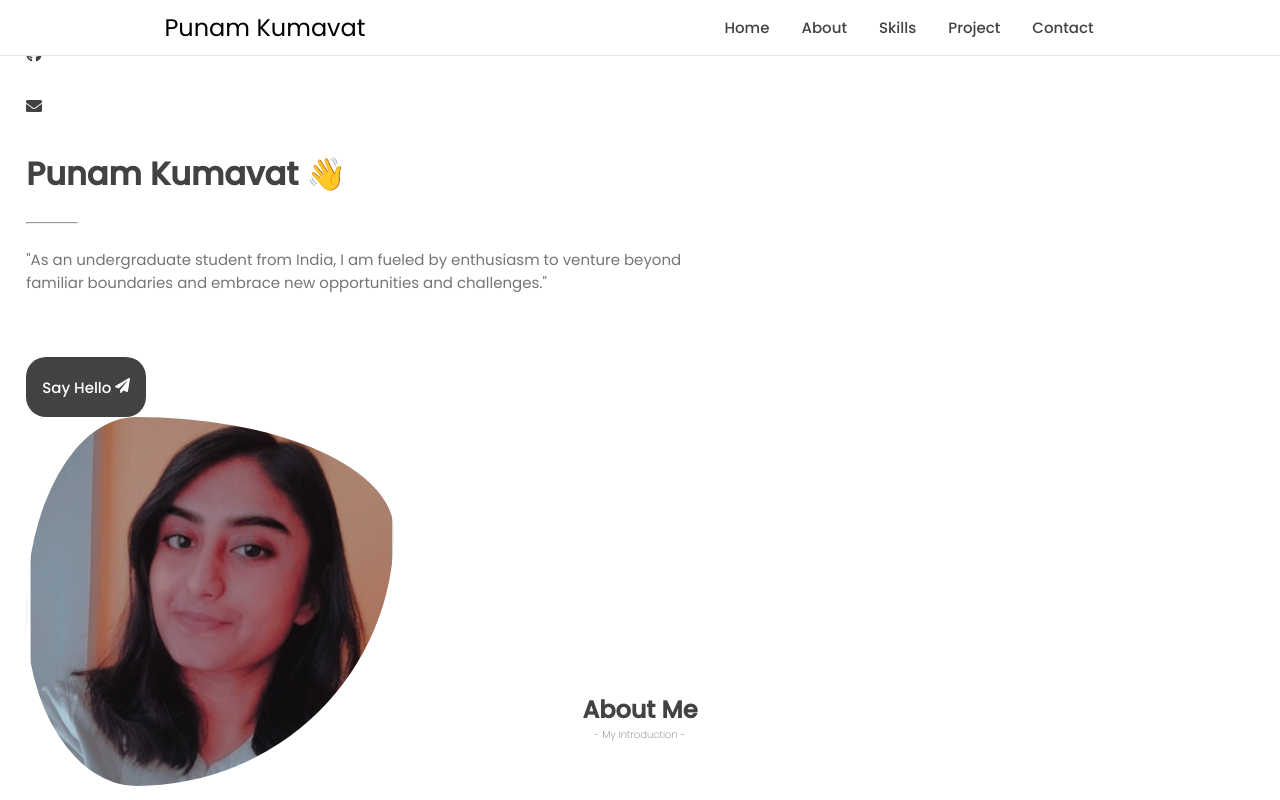
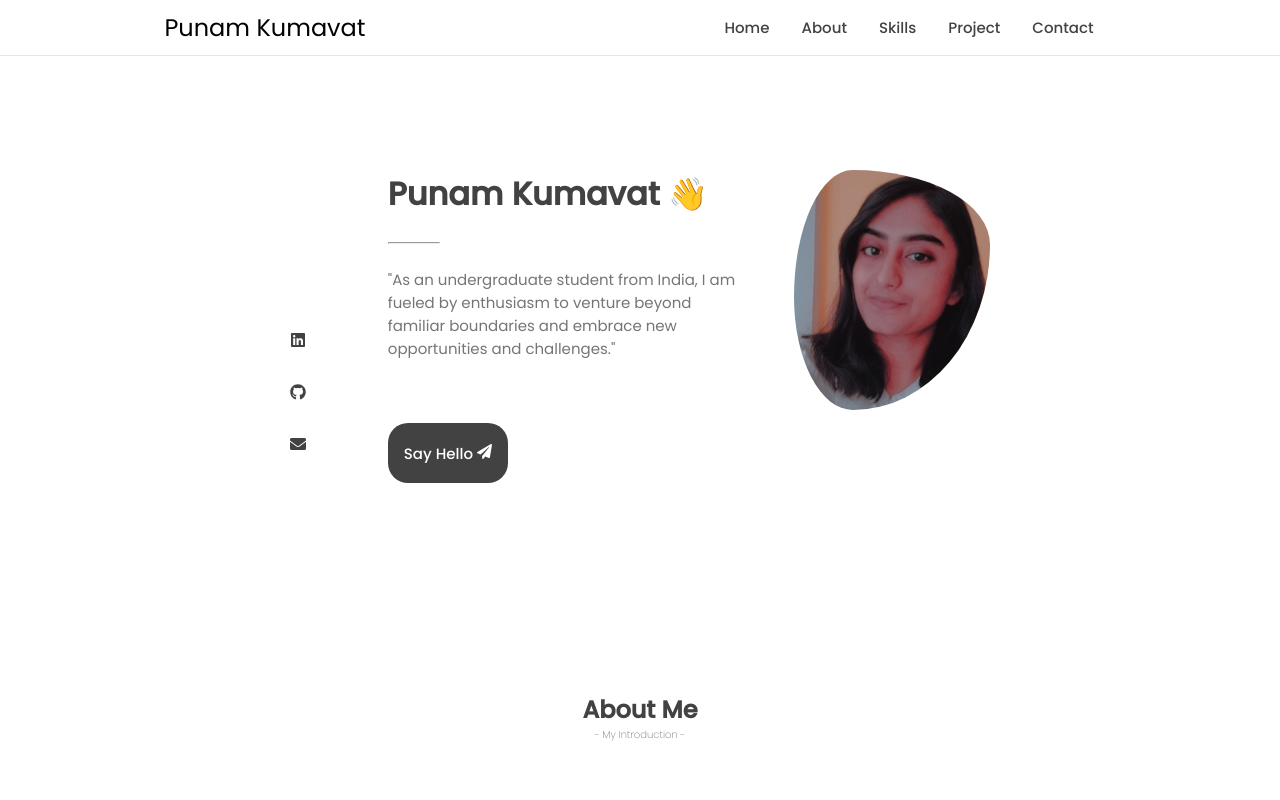
Before and after one commit to punam01/portfolio, a React (Create React App) app: page / in a window 1280 px wide. Shown: the top 800 px of the page. Built offline with nearby package versions, Linux system fonts and the light colour scheme.

Commit message:
home container resolved

```diff
--- a/src/styles/home.css
+++ b/src/styles/home.css
@@ -5,7 +5,7 @@ section {
   justify-content: center;
   margin-top: 7rem;
 }
-.container {
+.home-container {
   max-width: 700px;
   width: 100%;
   margin: auto;
```
